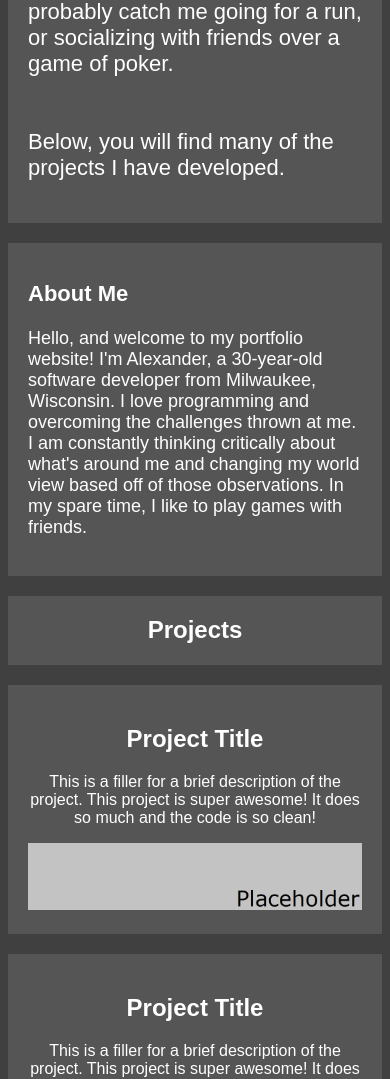
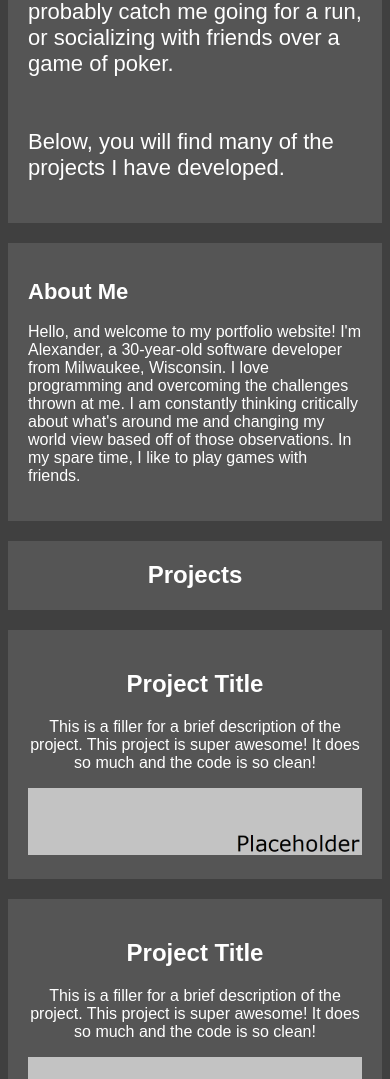
Before and after one commit to almessier/almessier.github.io, a plain HTML site: page index.html in a window 390 px wide. Shown: the part 906-1985 px from the top of the page. Drawn offline with Linux system fonts and the light colour scheme.

Commit message:
Removed two @media entries from styles.css.

```diff
--- a/styles/styles.css
+++ b/styles/styles.css
@@ -97,35 +97,25 @@ footer, .project, #project-header {
 }
 
 @media screen and (max-width: 1700px) {
-    nav, footer, .project, #project-header {
-        margin-left: 200px;
-        margin-right: 200px;
-    }
-    #container {
+    nav, footer, .project, #container, #project-header {
         margin-left: 200px;
         margin-right: 200px;
     }
 }
 
 @media screen and (max-width: 1500px) {
-    nav, footer, .project, #project-header {
-        margin-left: 100px;
-        margin-right: 100px;
-    }
-    #container {
+    nav, footer, .project, #container, #project-header {
         margin-left: 100px;
         margin-right: 100px;
     }
 }
 
 @media screen and (max-width: 1000px) {
-    nav, footer, .project, #project-header {
+    nav, footer, .project, #container, #project-header {
         margin-left: 0px;
         margin-right: 0px;
     }
     #container {
-        margin-left: 0px;
-        margin-right: 0px;
         display: grid;
         grid-template-columns: 1fr;
     }
@@ -135,35 +125,9 @@ footer, .project, #project-header {
     }
 
     #me {
-        width: 100%;
+        display: none;
     }
 
-    #about-me {
-        display: grid;
-        grid-template-columns: 1fr 4fr;
-    }
-
-    #about-txt-p {
-        font-size: 22px;
-    }
-}
-
-@media screen and (max-width: 850px) {
-    #about-txt-p {
-        font-size: 20px;
-    }
-}
-
-@media screen and (max-width: 790px) {
-    #about-txt-p {
-        font-size: 18px;
-    }
-}
-
-@media screen and (max-width:700px) {
-    img#me {
-        display: none !important;
-    }
     #about-me {
         display: grid;
         grid-template-columns: 1fr;
```
